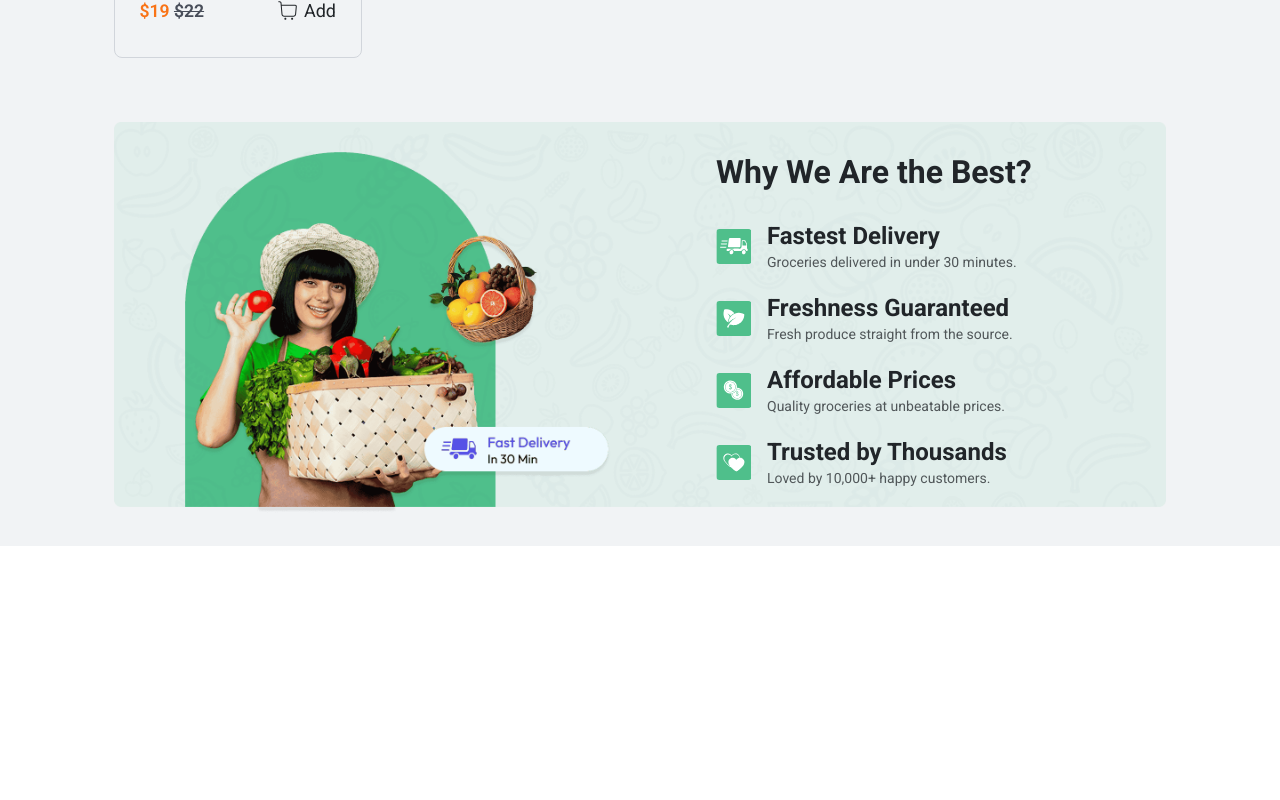
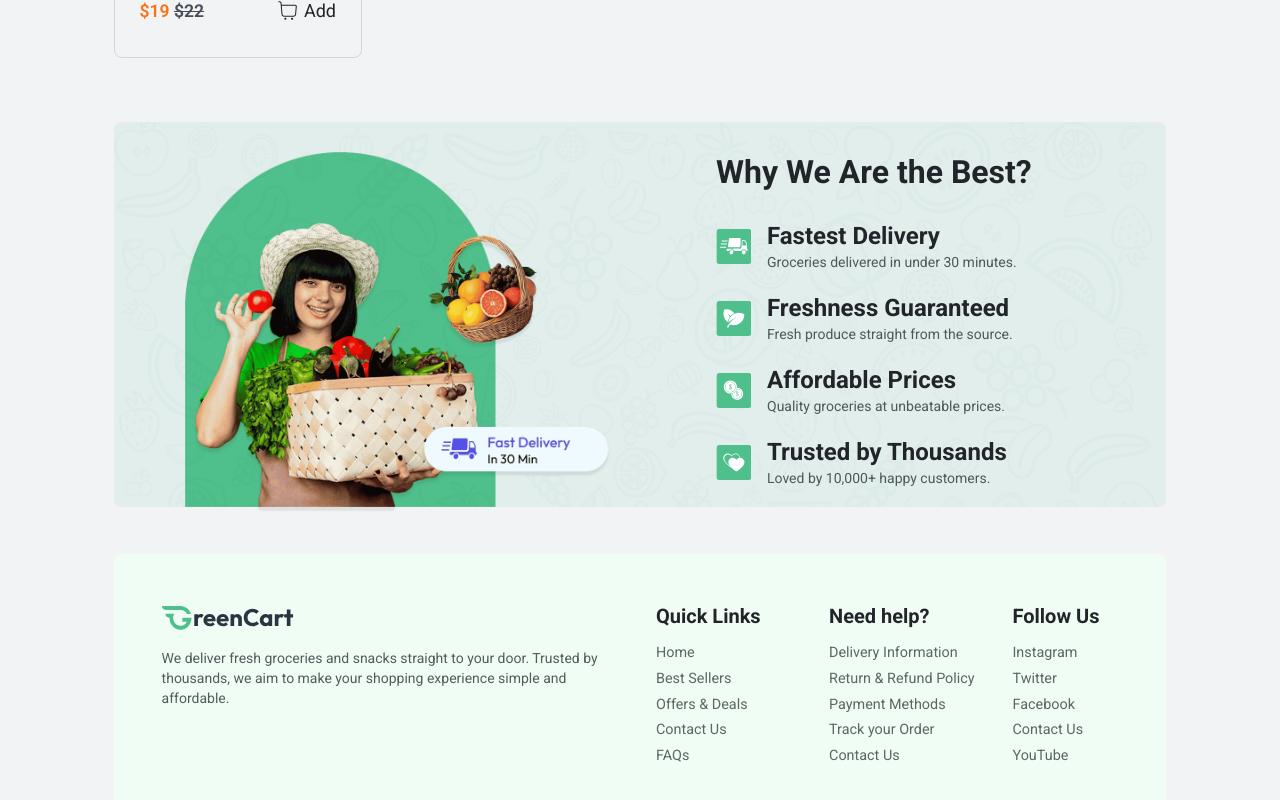
Before and after one commit to mehedi-2024/Resturent, a React (Vite) app: page / in a window 1280 px wide. Shown: the part 1965-2765 px from the top of the page. Before the commit the page ends 2511 px from the top, so only its background shows below. Built offline with nearby package versions, Linux system fonts and the light colour scheme.

Commit message:
add footer

```diff
--- /dev/null
+++ b/src/components/Footer.jsx
@@ -0,0 +1,56 @@
+import React from 'react'
+import { assets } from '../assets/greencart_assets/assets'
+import { Link } from 'react-router-dom'
+
+const Footer = () => {
+    return (
+        <footer className='w-full min-h-[25vh] bg-green-50 p-12 rounded-lg mt-10 md:grid grid-cols-2 gap-8'>
+            <div className='w-[80%] md:w-full'>
+                <div className="mb-4">
+                    <img src={assets.logo} alt="" />
+                </div>
+                <p className='opacity-75 text-sm'>
+                    We deliver fresh groceries and snacks straight to your door. Trusted by thousands, we aim to make your shopping experience simple and affordable.
+                </p>
+            </div>
+
+            <div className='md:flex justify-between lg:grid grid-cols-3'>
+                <div className='mt-14 md:mt-0 col-span-1'>
+                    <h5 className='text-xl'>Quick Links</h5>
+                    <div className="flex flex-col gap-1 opacity-70 mt-3">
+                        <Link className='text-[.9rem] font-normal hover:underline' to={''}>Home</Link>
+                        <Link className='text-[.9rem] font-normal hover:underline' to={''}>Best Sellers</Link>
+                        <Link className='text-[.9rem] font-normal hover:underline' to={''}>Offers & Deals</Link>
+                        <Link className='text-[.9rem] font-normal hover:underline' to={''}>Contact Us</Link>
+                        <Link className='text-[.9rem] font-normal hover:underline' to={''}>FAQs</Link>
+                    </div>
+                </div>
+
+                <div className='lg:flex justify-around col-span-2'>
+                    <div className='mt-7 md:mt-0'>
+                        <h5 className='text-xl'>Need help?</h5>
+                        <div className="flex flex-col gap-1 opacity-70 mt-3">
+                            <Link className='text-[.9rem] font-normal hover:underline' to={''}>Delivery Information</Link>
+                            <Link className='text-[.9rem] font-normal hover:underline' to={''}>Return & Refund Policy</Link>
+                            <Link className='text-[.9rem] font-normal hover:underline' to={''}>Payment Methods</Link>
+                            <Link className='text-[.9rem] font-normal hover:underline' to={''}>Track your Order</Link>
+                            <Link className='text-[.9rem] font-normal hover:underline' to={''}>Contact Us</Link>
+                        </div>
+                    </div>
+                    <div className='mt-7 lg:mt-0'>
+                        <h5 className='text-xl'>Follow Us</h5>
+                        <div className="flex flex-col gap-1 opacity-70 mt-3">
+                            <Link className='text-[.9rem] font-normal hover:underline' to={''}>Instagram</Link>
+                            <Link className='text-[.9rem] font-normal hover:underline' to={''}>Twitter</Link>
+                            <Link className='text-[.9rem] font-normal hover:underline' to={''}>Facebook</Link>
+                            <Link className='text-[.9rem] font-normal hover:underline' to={''}>Contact Us</Link>
+                            <Link className='text-[.9rem] font-normal hover:underline' to={''}>YouTube</Link>
+                        </div>
+                    </div>
+                </div>
+            </div>
+        </footer>
+    )
+}
+
+export default Footer
--- a/src/components/Navbar.jsx
+++ b/src/components/Navbar.jsx
@@ -24,7 +24,7 @@ const Navbar = () => {
     })
 
     return (
-        <div className={isFixedNav ? 'fixed top-0 left-0 z-50 bg-white/50 backdrop-blur-md w-full duration-700 shadow-2xl' : 'duration-700'}>
+        <div className={isFixedNav ? 'fixed top-0 left-0 z-50 bg-white/50 backdrop-blur-md w-full duration-[1.5s] shadow-2xl' : 'duration-700'}>
             <nav className={`flex justify-between px-6 py-4 items-center relative border-b border-text`}>
                 <div>
                     <img src={logo} alt="" />
@@ -65,7 +65,7 @@ const Navbar = () => {
                         }
                     </button>
 
-                    <div className={`flex flex-col gap-6 items-center pr-8  fixed top-20 bg-secondary z-20 w-[70vw] max-w-[300px] py-12 rounded-lg ${!navOpen ? '-right-96' : ' right-1'} duration-300 shadow-md`}>
+                    <div className={`flex flex-col gap-6 items-center pr-8  fixed top-20 bg-white/90 backdrop-blur-xl  z-[100] w-[70vw] max-w-[300px] py-12 rounded-lg ${!navOpen ? '-right-96' : ' right-1'} duration-300 shadow-md`}>
                         <form className='flex items-center h-8 border-r-0 border-[2px] border-primary bg-white rounded '>
                             <input className='px-2 py-1 bg-transparent w-52 outline-none' type="text" />
                             <button className='bg-primary h-full w-8 flex justify-center items-center '>
--- a/src/pages/Home.jsx
+++ b/src/pages/Home.jsx
@@ -3,6 +3,7 @@ import Banner from '../components/Banner'
 import Category from '../components/Category'
 import BestSeller from '../components/BestSeller'
 import HomeBottomBanner from '../components/HomeBottomBanner'
+import Footer from '../components/Footer'
 
 const Home = () => {
     return (
@@ -11,6 +12,7 @@ const Home = () => {
           <Category />
           <BestSeller />
           <HomeBottomBanner />
+          <Footer />
         </div>
     )
 }
```
